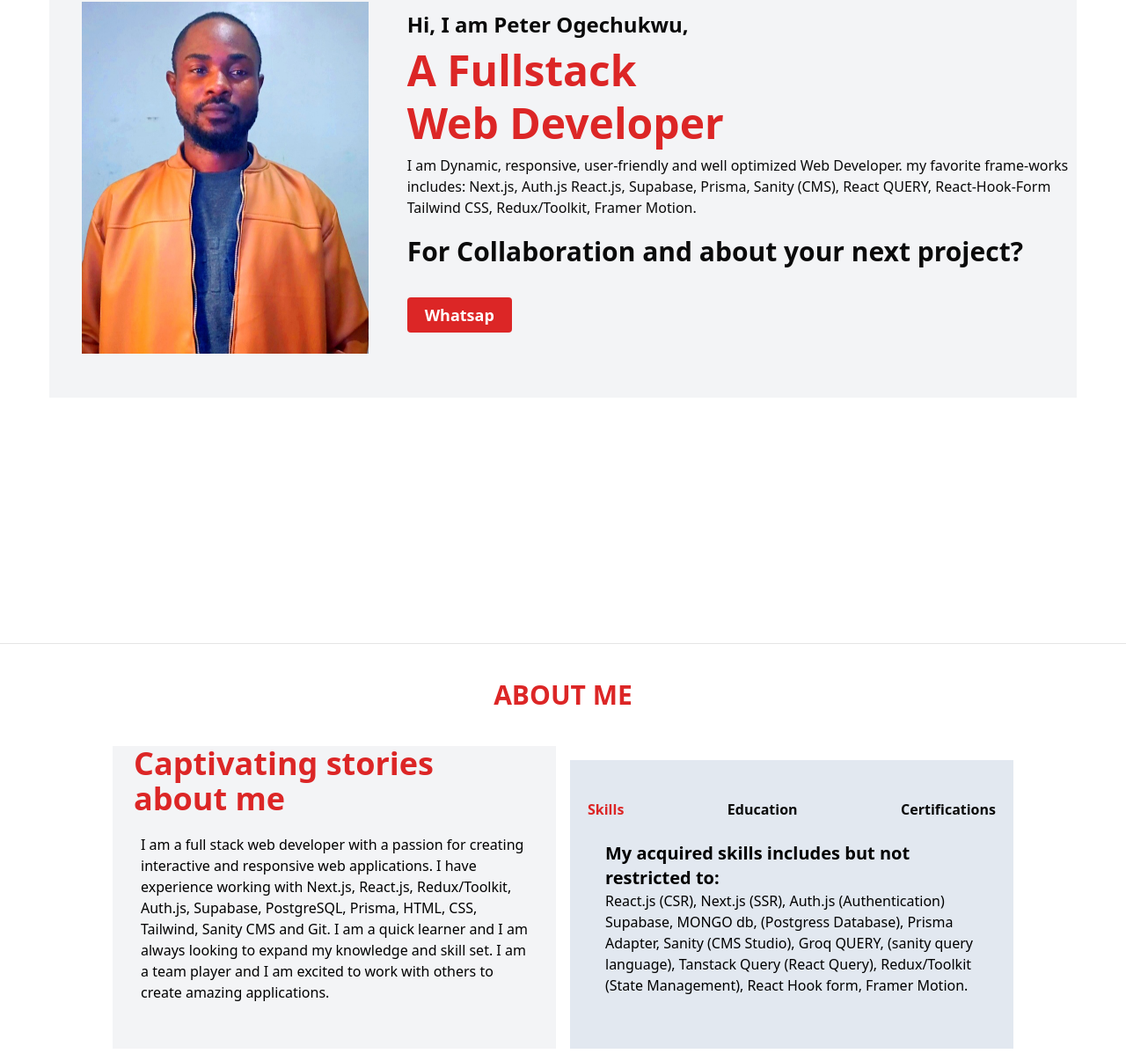
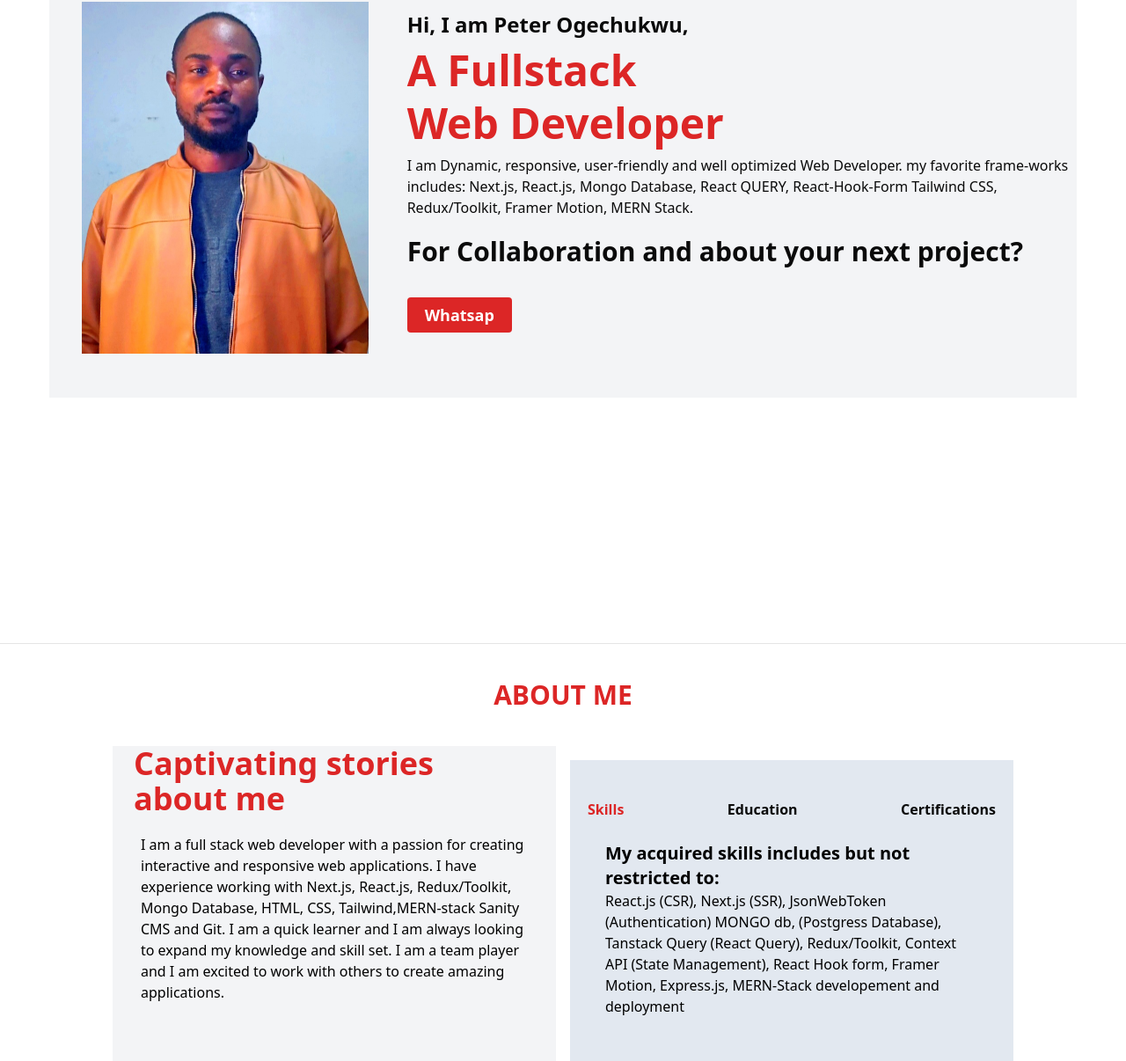
Before and after one commit to Peterstone01/portfolio-1, a Next.js app: page / in a window 1280 px wide. Shown: the part 176-1382 px from the top of the page at 88% size. Built offline with nearby package versions, Linux system fonts and the light colour scheme.

Commit message:
edited my skills

```diff
--- a/components/About.jsx
+++ b/components/About.jsx
@@ -17,10 +17,10 @@ const About = () => {
           My acquired skills includes but not restricted to:
         </h1>
         <p className="text-sm xl:text-base  ">
-          React.js (CSR), Next.js (SSR), Auth.js (Authentication) Supabase,
-          MONGO db, (Postgress Database), Prisma Adapter, Sanity (CMS Studio),
-          Groq QUERY, (sanity query language), Tanstack Query (React Query),
-          Redux/Toolkit (State Management), React Hook form, Framer Motion.
+          React.js (CSR), Next.js (SSR), JsonWebToken (Authentication) MONGO db,
+          (Postgress Database), Tanstack Query (React Query), Redux/Toolkit,
+          Context API (State Management), React Hook form, Framer Motion,
+          Express.js, MERN-Stack developement and deployment
         </p>
       </div>
     ),
@@ -40,6 +40,12 @@ const About = () => {
             2025 (incl. Next.js, Redux),
           </li>
           <li>FreeCodeCamp Responsive Web Design</li>
+          <li>
+            {" "}
+            <span className="font-bold">UDEMY</span>:Web developer Professional
+            certification
+          </li>
+          <li>MTF- Intitute of Management, Technology and Finance</li>
         </ul>
       </div>
     ),
@@ -80,11 +86,11 @@ const About = () => {
           >
             I am a full stack web developer with a passion for creating
             interactive and responsive web applications. I have experience
-            working with Next.js, React.js, Redux/Toolkit, Auth.js, Supabase,
-            PostgreSQL, Prisma, HTML, CSS, Tailwind, Sanity CMS and Git. I am a
-            quick learner and I am always looking to expand my knowledge and
-            skill set. I am a team player and I am excited to work with others
-            to create amazing applications.
+            working with Next.js, React.js, Redux/Toolkit, Mongo Database, HTML,
+            CSS, Tailwind,MERN-stack Sanity CMS and Git. I am a quick learner
+            and I am always looking to expand my knowledge and skill set. I am a
+            team player and I am excited to work with others to create amazing
+            applications.
           </p>
         </div>
         {/* //////////////////////////right side */}
--- a/components/Hero.jsx
+++ b/components/Hero.jsx
@@ -38,12 +38,12 @@ const Hero = () => {
               </h1>
               <p className=" hidden lg:block my-3">
                 I am Dynamic, responsive, user-friendly and well optimized Web
-                Developer. my favorite frame-works includes: Next.js, Auth.js
-                React.js, Supabase, Prisma, Sanity (CMS), React QUERY,
-                React-Hook-Form Tailwind CSS, Redux/Toolkit, Framer Motion.
+                Developer. my favorite frame-works includes: Next.js, React.js,
+                Mongo Database, React QUERY, React-Hook-Form Tailwind CSS,
+                Redux/Toolkit, Framer Motion, MERN Stack.
               </p>
 
-              <h2 className="hidden lg:block font-bold text-3xl  my-5">
+              <h2 className="hidden lg:block font-bold text-lg lg:text-3xl  my-5">
                 For Collaboration and about your next project?
               </h2>
               <div className="hidden lg:block my-10 space-x-5">
--- a/constants/projects.js
+++ b/constants/projects.js
@@ -5,6 +5,13 @@ import project4 from "../public/project4.jpg";
 import project10 from "../public/project10.jpg";
 
 export const projects = [
+  {
+    title: "E-commerce website  with Sanity CMS",
+    image: project2,
+    href: "https://supermarket-front-end.vercel.app",
+    description:
+      "Built and deployed a modern Fullstack Ecommerce webpage with both client side and admin panel. the technologies used in the developement includes: Mongo Database for data Structure, Express Server, React.js for UI, JsonWebToken for authentication and authorization, Redux/Toolkit and Context API for state Management Localstorage, cookie-parser, Multer to handle file uploads and Deployment to Vercel",
+  },
   {
     title: "Fullstack Blog with Sanity CMS",
     image: project1,
@@ -27,11 +34,4 @@ export const projects = [
     description:
       "The essence of building this web blog is to showcase my ability on how to use the postgress database (supabase), prisma Adapter manager, how to query the studio with Prisma Adapter and render the components on the Frontend",
   },
-  {
-    title: "E-commerce website  with Sanity CMS",
-    image: project2,
-    href: "/soon",
-    description:
-      "The essence of building this web blog is to showcase my ability on how to use the Sanity CMS as a content manager, how to query the studio with Groqs and render the components on the UI",
-  },
 ];
```
